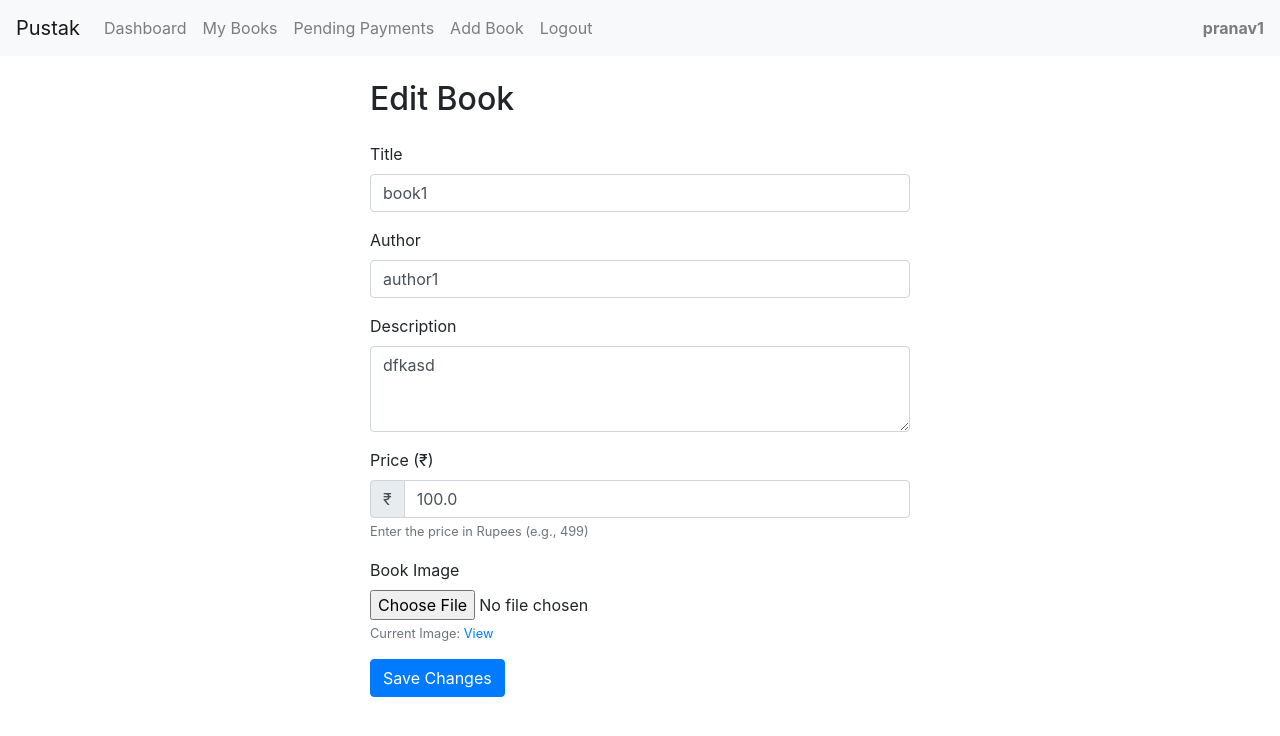
After one commit to pran9v/pustak2, a Flask app: page /edit_book/6 in a window 1280 px wide. The commit adds this page. Shown: the top 736 px of the page. Run offline with Flask 3, Linux system fonts and the light colour scheme; a user stored in the database is signed in.

Commit message:
first commit

```diff
--- a/app.py
+++ b/app.py
@@ -96,9 +96,24 @@ def show_interest(book_id):
             db.session.add(interest)
             db.session.commit()
             flash('Interest shown successfully')
+
+            # Ensure that an exchange is initiated (this may be missing in your current code)
+            if exchange_book_id:
+                exchange = Exchange(
+                    book1_id=book_id,
+                    book2_id=exchange_book_id,
+                    user1_id=current_user.id,
+                    user2_id=book.owner_id,
+                    payment_amount=25.0,  # Or the appropriate amount
+                    status='pending'
+                )
+                db.session.add(exchange)
+                db.session.commit()
+
             return redirect(url_for('dashboard'))
 
     return render_template('show_interest.html', book=book, user_books=user_books)
+
 
 
 
@@ -117,10 +132,30 @@ def login():
     return render_template('login.html')
 
 @app.route('/dashboard')
-@login_required
 def dashboard():
-    books = Book.query.filter_by(is_available=True).all()
-    return render_template('dashboard.html', books=books)
+    search_query = request.args.get('search', '')
+
+    # Filter books by title or author based on search query
+    books = Book.query.filter(
+        (Book.title.ilike(f'%{search_query}%')) |
+        (Book.author.ilike(f'%{search_query}%'))
+    ).all()
+
+    # Get a list of books with interest status for the current user
+    books_with_interest = []
+    for book in books:
+        interest_exists = Interest.query.filter_by(book_id=book.id, user_id=current_user.id).first() is not None
+        books_with_interest.append({
+            'book': book,
+            'interest_exists': interest_exists
+        })
+
+    return render_template('dashboard.html', books=books_with_interest, search_query=search_query)
+
+
+
+
+
 
 @app.route('/add_book', methods=['GET', 'POST'])
 @login_required
@@ -336,31 +371,90 @@ def buy_book(book_id):
     flash(f'Successfully purchased {book.title}! Shipping to provided address.', 'success')
     return redirect(url_for('dashboard'))
 
-@app.route('/my-requests')
+@app.route('/my_books')
 @login_required
-def my_requests():
-    # Add explicit queries with joins to ensure all relationships are loaded
-    sent_requests = BookExchangeRequest.query.filter_by(requester_id=current_user.id)\
-        .options(
-            db.joinedload(BookExchangeRequest.requested_book),
-            db.joinedload(BookExchangeRequest.offered_book),
-            db.joinedload(BookExchangeRequest.owner_user)
-        ).all()
+def my_books():
+    # Fetch books owned by the current user
+    posted_books = Book.query.filter_by(owner_id=current_user.id).all()
+    return render_template('my_books.html', posted_books=posted_books)
 
-    received_requests = BookExchangeRequest.query.filter_by(owner_id=current_user.id)\
-        .options(
-            db.joinedload(BookExchangeRequest.requested_book),
-            db.joinedload(BookExchangeRequest.offered_book),
-            db.joinedload(BookExchangeRequest.requester_user)
-        ).all()
+@app.route('/edit_book/<int:book_id>', methods=['GET', 'POST'])
+@login_required
+def edit_book(book_id):
+    book = Book.query.get_or_404(book_id)
 
-    # Add debug logging
-    print(f"Sent Requests: {len(sent_requests)}")
-    print(f"Received Requests: {len(received_requests)}")
+    # Ensure only the owner of the book can edit it
+    if book.owner_id != current_user.id:
+        flash('Unauthorized action!', 'error')
+        return redirect(url_for('dashboard'))
 
-    return render_template('my_requests.html',
-                         sent_requests=sent_requests,
-                         received_requests=received_requests)
+    if request.method == 'POST':
+        book.title = request.form['title']
+        book.author = request.form['author']
+        book.description = request.form['description']
+        book.price = request.form.get('price', type=float)
+
+        image = request.files.get('image')
+        if image and allowed_file(image.filename):
+            # Save the new image
+            filename = secure_filename(image.filename)
+            image_path = os.path.join(app.config['UPLOAD_FOLDER'], filename)
+            image.save(image_path)
+
+            # Delete the old image if it exists
+            if book.image_path:
+                old_image_path = os.path.join(app.config['UPLOAD_FOLDER'], book.image_path)
+                if os.path.exists(old_image_path):
+                    os.remove(old_image_path)
+
+            # Update the image path
+            book.image_path = filename
+
+        db.session.commit()
+        flash('Book updated successfully!', 'success')
+        return redirect(url_for('dashboard'))
+
+    return render_template('edit_book.html', book=book)
+
+
+@app.route('/delete_book/<int:book_id>', methods=['POST'])
+@login_required
+def delete_book(book_id):
+    book = Book.query.get_or_404(book_id)
+
+    # Check if the current user owns the book
+    if book.owner_id != current_user.id:
+        flash('You are not authorized to delete this book.', 'error')
+        return redirect(url_for('dashboard'))
+
+    # Delete associated interests
+    interests = Interest.query.filter_by(book_id=book.id).all()
+    for interest in interests:
+        db.session.delete(interest)
+
+    # Remove the book from any exchanges
+    exchanges_involving_book = Exchange.query.filter(
+        db.or_(
+            Exchange.book1_id == book.id,
+            Exchange.book2_id == book.id
+        )
+    ).all()
+
+    for exchange in exchanges_involving_book:
+        # Option 1: Delete the exchange if the book is involved
+        db.session.delete(exchange)
+
+        # Option 2 (optional): Or you could just update the status instead of deleting
+        # exchange.status = 'cancelled'  # or any other status indicating the transaction was invalid
+        # db.session.add(exchange)
+
+    # Delete the book
+    db.session.delete(book)
+    db.session.commit()
+
+    flash('Book deleted successfully!', 'success')
+    return redirect(url_for('dashboard'))
+
 
 @app.route('/handle-request/<int:request_id>/<string:action>')
 @login_required
@@ -398,10 +492,11 @@ def pending_payments():
                 Exchange.user2_payment == False
             )
         ),
-        Exchange.status != 'completed'
+        Exchange.status == 'pending'  # Ensure the status is 'pending'
     ).order_by(Exchange.created_at.desc()).all()
 
     return render_template('pending_payments.html', pending_exchanges=pending_exchanges)
+
 
 if __name__ == '__main__':
     with app.app_context():
--- a/templates/base.html
+++ b/templates/base.html
@@ -20,7 +20,7 @@
                 </li>
                 <!-- Add this to the navbar in base.html -->
                  <li class="nav-item">
-                    <a class="nav-link" href="{{ url_for('my_requests') }}">My Requests</a>
+                    <a class="nav-link" href="{{ url_for('my_books') }}">My Books</a>
                 </li>
 
                 <li class="nav-item">
@@ -43,6 +43,11 @@
                     </li>
                 {% endif %}
             </ul>
+            {% if current_user.is_authenticated %}
+                <span class="navbar-text ml-auto">
+                    <strong>{{ current_user.username }}</strong>
+                </span>
+            {% endif %}
         </div>
     </nav>
 
--- /dev/null
+++ b/templates/edit_book.html
@@ -0,0 +1,43 @@
+{% extends "base.html" %}
+{% block title %}- Edit Book{% endblock %}
+{% block content %}
+    <div class="row justify-content-center">
+        <div class="col-md-6">
+            <h2 class="mb-4">Edit Book</h2>
+            <form method="POST" enctype="multipart/form-data">
+                <div class="form-group">
+                    <label for="title">Title</label>
+                    <input type="text" class="form-control" id="title" name="title" value="{{ book.title }}" required>
+                </div>
+                <div class="form-group">
+                    <label for="author">Author</label>
+                    <input type="text" class="form-control" id="author" name="author" value="{{ book.author }}" required>
+                </div>
+                <div class="form-group">
+                    <label for="description">Description</label>
+                    <textarea class="form-control" id="description" name="description" rows="3" required>{{ book.description }}</textarea>
+                </div>
+                <div class="form-group">
+                    <label for="price">Price (₹)</label>
+                    <div class="input-group">
+                        <div class="input-group-prepend">
+                            <span class="input-group-text">₹</span>
+                        </div>
+                        <input type="number" step="1" min="0" class="form-control" id="price" name="price" value="{{ book.price }}" required>
+                    </div>
+                    <small class="form-text text-muted">Enter the price in Rupees (e.g., 499)</small>
+                </div>
+                <div class="form-group">
+                    <label for="image">Book Image</label>
+                    <input type="file" class="form-control-file" id="image" name="image" accept="image/*">
+                    {% if book.image_path %}
+                        <small class="form-text text-muted">
+                            Current Image: <a href="{{ url_for('static', filename='uploads/' + book.image_path) }}" target="_blank">View</a>
+                        </small>
+                    {% endif %}
+                </div>
+                <button type="submit" class="btn btn-primary">Save Changes</button>
+            </form>
+        </div>
+    </div>
+{% endblock %}
```
Also changed, not shown: templates/dashboard.html (+44 -24 lines), templates/my_books.html (added, +64 -0 lines), templates/my_requests.html (deleted, +0 -99 lines), templates/payments.html (added, +16 -0 lines), instance/bookexchange.db, static/uploads/download.png (added), static/uploads/random.png (added), static/uploads/random1.jpeg (added).
